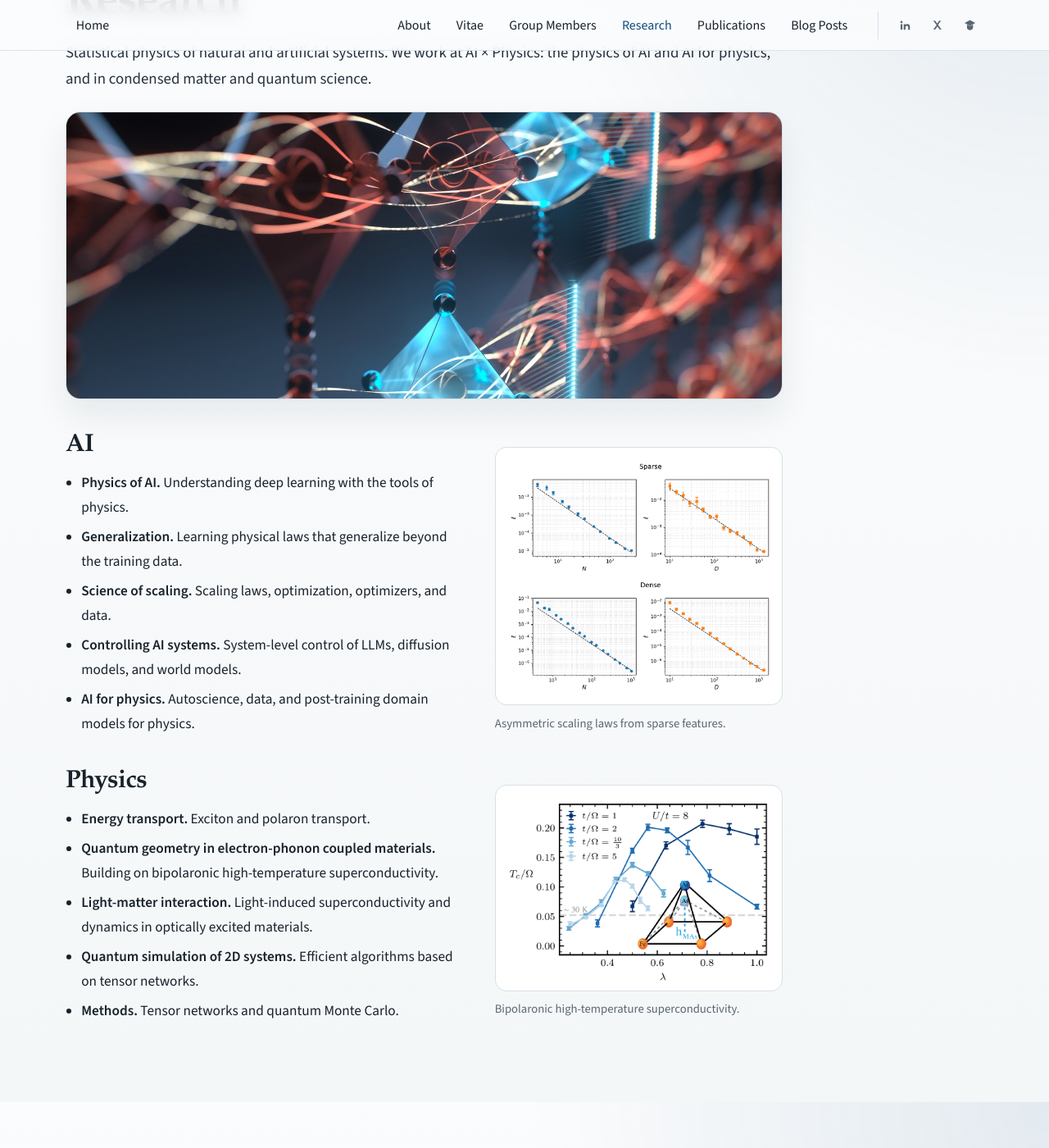
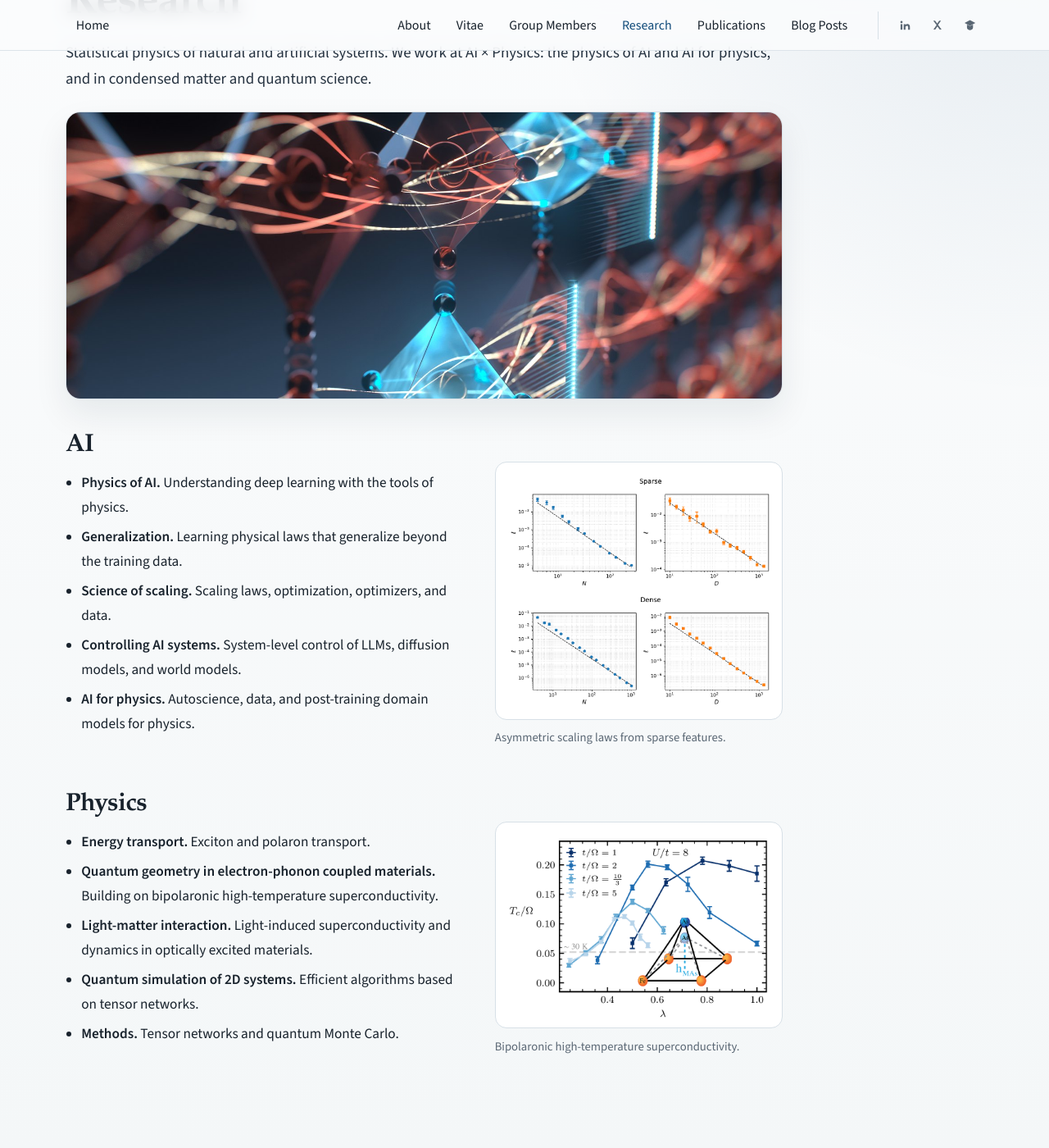
Before and after one commit to jsous/jsous.github.io, a Jekyll site: the page built from pages/research.md, in a window 1280 px wide and 1400 px high, scrolled down 161 px. Shown: the whole window at 82% size. Built offline with Jekyll 4.4.1, drawn with Linux system fonts in a browser that asks for light colours.

Commit message:
Move News to Home, update X link, trim Vitae, center Research figures

```diff
--- a/assets/css/style.scss
+++ b/assets/css/style.scss
@@ -393,6 +393,7 @@
   gap: 1.5rem 3rem;
   align-items: center;
   margin-bottom: 1.5rem;
+  padding-bottom: 1.75rem;
 }
 
 .research-block .research-text > h2 {
@@ -409,7 +410,16 @@
 }
 
 .research-figure {
+  position: relative;
   margin: 0;
+}
+
+/* The caption hangs below the image so only the image counts toward centering. */
+.research-figure figcaption {
+  position: absolute;
+  top: 100%;
+  left: 0;
+  right: 0;
 }
 
 .research-figure img {
```
